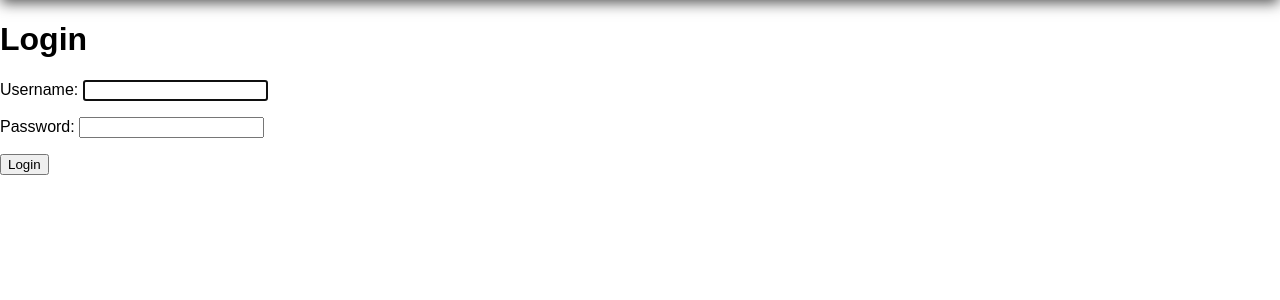
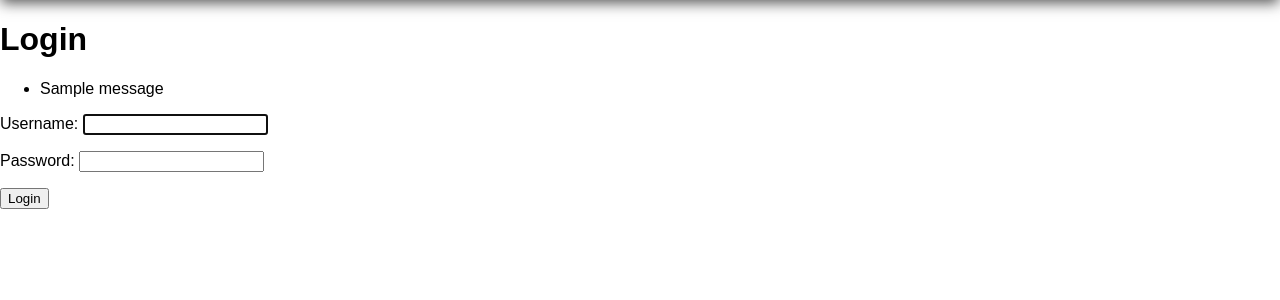
Before and after one commit to promaico/email_app, a Django app: page /accounts/login/ in a window 1280 px wide. Shown: the part 60-360 px from the top of the page. Run offline with Django 5.2, Linux system fonts and the light colour scheme; one stand-in notice (Sample message) is shown.

Commit message:
last commit before working in school on April 23rd.

```diff
--- a/templates/base.html
+++ b/templates/base.html
@@ -32,6 +32,8 @@
 
     {% block content%}
 
+
+
     {% endblock %}
 
 
--- a/templates/profile.html
+++ b/templates/profile.html
@@ -8,4 +8,8 @@
     Profil von {{user.first_name}} {{user.last_name}}
 </h1>
 
+
+
+
+
 {% endblock content %}
--- a/templates/registration/login.html
+++ b/templates/registration/login.html
@@ -9,6 +9,13 @@
     Login
 </h1>
 
+{% if messages %}
+    <ul class="messages">
+        {% for message in messages %}
+            <li{% if message.tags %} class="{{ message.tags }}"{% endif %}>{{ message }}</li>
+        {% endfor %}
+    </ul>
+{% endif %}
 
 <div class="login_form">
 
--- a/users/views.py
+++ b/users/views.py
@@ -58,7 +58,7 @@ def activate(request, uidb64, token):
         user.save()
 
         messages.success(request, "Ihr Account wurde erfolgreich aktiviert")
-        return redirect("index")
+        return redirect("login")
 
     else:
         messages.error(request, "Aktivierungslink ist ungültig oder abgelaufen.")
@@ -80,7 +80,7 @@ def login_view(request):
             if user is not None:
                 form = LoginForm()
                 login(request, user)
-                if user_logged_in():
+                if request.user.is_authenticated():
                     messages.success(request, "Sie haben sich erfolgreich eingeloggt!")  # Display login success message
                     return redirect("profile")
                 else:
```
Also changed, not shown: db.sqlite3.
